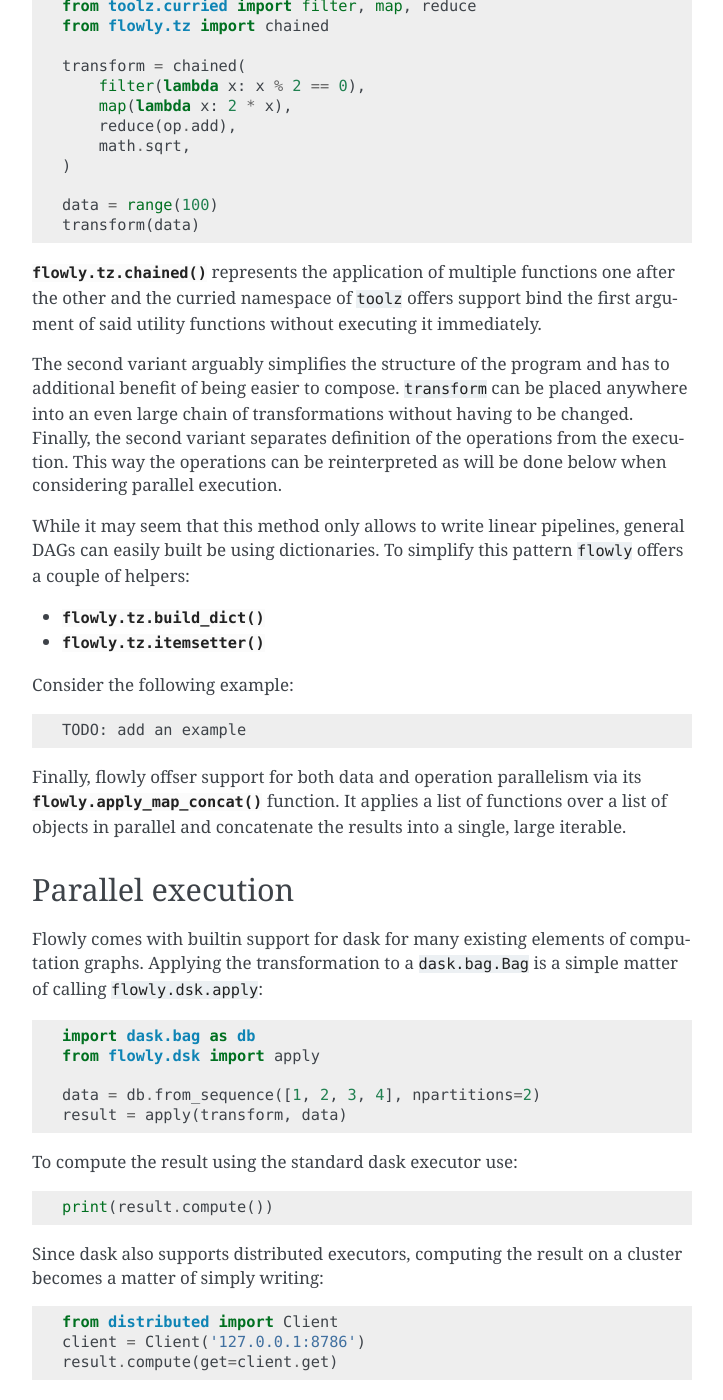
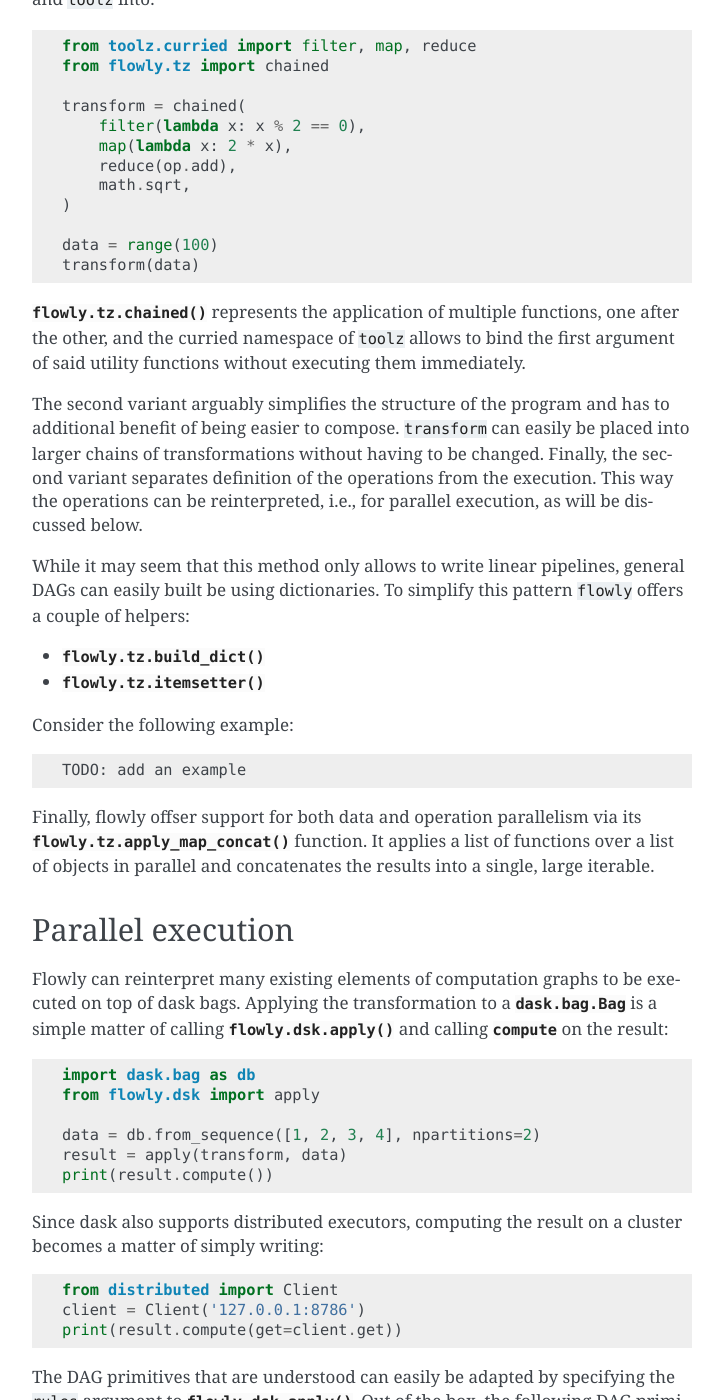
Before and after one commit to Tobbe02/flowly, a Sphinx documentation site: the page built from docs/pipelines.rst, in a window 1280 px wide and 1400 px high, scrolled down 642 px. Shown: the whole window, without its empty margins (388-1111 px from the left). Built offline with Sphinx 7.4.7, drawn with Linux system fonts in a browser that asks for light colours; some of the changed text lies outside the part shown.

Commit message:
Work on docs, small touches

```diff
--- a/docs/conf.py
+++ b/docs/conf.py
@@ -37,6 +37,7 @@ extensions = [
 intersphinx_mapping = {
     'python': ('https://docs.python.org/3.4', None),
     'tooz': ('https://toolz.readthedocs.io/en/latest/', None),
+    'dask': ('http://dask.pydata.org/en/latest/', None),
 }
 
 
--- a/docs/pipelines.rst
+++ b/docs/pipelines.rst
@@ -19,8 +19,10 @@ In terms of said utility functions you can express this operation as::
 
     data = range(100)
     math.sqrt(
-      reduce(op.add, map(lambda x: x ** 2.0,
-      filter(lambda x: x % 2 == 0, data)))
+        reduce(
+            op.add,
+            map(lambda x: x ** 2.0, filter(lambda x: x % 2 == 0, data))
+        )
     )
 
 These operations can be rewritten by using the functionality offered by
@@ -39,16 +41,18 @@ These operations can be rewritten by using the functionality offered by
     data = range(100)
     transform(data)
 
-:func:`flowly.tz.chained` represents the application of multiple functions
-one after the other and the curried namespace of ``toolz`` offers support bind
-the first argument of said utility functions without executing it immediately.
+:func:`flowly.tz.chained` represents the application of multiple functions,
+one after the other, and the curried namespace of ``toolz`` allows to bind
+the first argument of said utility functions without executing them immediately.
 
 The second variant arguably simplifies the structure of the program and has to
-additional benefit of being easier to compose. ``transform`` can be placed
-anywhere into an even large chain of transformations without having to be
-changed. Finally, the second variant separates definition of the operations from
-the execution. This way the operations can be reinterpreted as will be done
-below when considering parallel execution.
+additional benefit of being easier to compose.
+``transform`` can easily be placed into larger chains of transformations without
+having to be changed.
+Finally, the second variant separates definition of the operations from
+the execution.
+This way the operations can be reinterpreted, i.e., for parallel execution, as
+will be discussed below.
 
 While it may seem that this method only allows to write linear pipelines,
 general DAGs can easily built be using dictionaries. To simplify this pattern
@@ -62,25 +66,24 @@ Consider the following example::
     TODO: add an example
 
 Finally, flowly offser support for both data and operation parallelism via its
-:func:`flowly.apply_map_concat` function. It applies a list of functions over a
-list of objects in parallel and concatenate the results into a single, large
-iterable.
+:func:`flowly.tz.apply_map_concat` function.
+It applies a list of functions over a list of objects in parallel and
+concatenates the results into a single, large iterable.
 
 Parallel execution
 ------------------
 
-Flowly comes with builtin support for dask for many existing elements of
-computation graphs. Applying the transformation to a ``dask.bag.Bag`` is a
-simple matter of calling ``flowly.dsk.apply``::
+Flowly can reinterpret many existing elements of computation graphs to be
+executed on top of dask bags.
+Applying the transformation to a :class:`dask.bag.Bag` is a simple matter of
+calling :func:`flowly.dsk.apply` and calling
+:meth:`compute<dask.bag.Bag.compute>` on the result::
 
     import dask.bag as db
     from flowly.dsk import apply
 
     data = db.from_sequence([1, 2, 3, 4], npartitions=2)
     result = apply(transform, data)
-
-To compute the result using the standard dask executor use::
-
     print(result.compute())
 
 Since dask also supports distributed executors, computing the result on a
@@ -88,8 +91,7 @@ cluster becomes a matter of simply writing::
 
     from distributed import Client
     client = Client('127.0.0.1:8786')
-    result.compute(get=client.get)
-
+    print(result.compute(get=client.get))
 
 The DAG primitives that are understood can easily be adapted by specifying the
 ``rules`` argument to :func:`flowly.dsk.apply`. Out of the box, the following
@@ -126,13 +128,29 @@ DAG primitives are supported:
 - :func:`flowly.tz.frequencies`
 - :func:`flowly.tz.groupby`
 - :func:`flowly.tz.itemsetter`
+- :func:`flowly.tz.kv_keymap`
+- :func:`flowly.tz.kv_reduceby`
+- :func:`flowly.tz.reductionby`
+- :func:`flowly.tz.kv_valmap`
 - :func:`flowly.tz.reduceby`
 - :func:`flowly.tz.reduction`
 - :func:`flowly.tz.seq`
 
 Any other callable is applied as is to the given object, i.e.,
-``apply(show, obj)``merely calls ``flowly.tz.show`` on object. This fallback
-is offered to make extending pipelines with custom code easy.
+``apply(show, obj)`` merely calls :func:`flowly.tz.show` on the object.
+This fallback is offered to make extending pipelines with custom code easy.
+
+Difference between reduction and reduce functions
+-------------------------------------------------
+
+While the reduction and reduce function offer similar functionality they are
+fundamentally different.
+The former take functions that operations on lists of values, e.g., :func:`sum`,
+where the latter take function that operate on two values at a time, e.g.,
+:func:`operator.add`.
+
+Working with key-value pairs
+----------------------------
 
 Reference
 ---------
@@ -154,15 +172,27 @@ Buildings Blocks
 
 .. autofunction:: flowly.tz.itemsetter
 
+.. autofunction:: flowly.tz.kv_keymap
+
+.. autofunction:: flowly.tz.kv_reduceby
+
+.. autofunction:: flowly.tz.kv_reductionby
+
+.. autofunction:: flowly.tz.kv_valmap
+
 .. autofunction:: flowly.tz.reduceby
 
 .. autofunction:: flowly.tz.reduction
+
+.. autofunction:: flowly.tz.reductionby
 
 .. autofunction:: flowly.tz.seq
 
 Dask Support
 ~~~~~~~~~~~~
 
+.. autofunction:: flowly.dsk.apply_to_local
+
 .. autofunction:: flowly.dsk.apply
 
 .. autofunction:: flowly.dsk.get_default_rules
```
Also changed, not shown: 5 other files.
